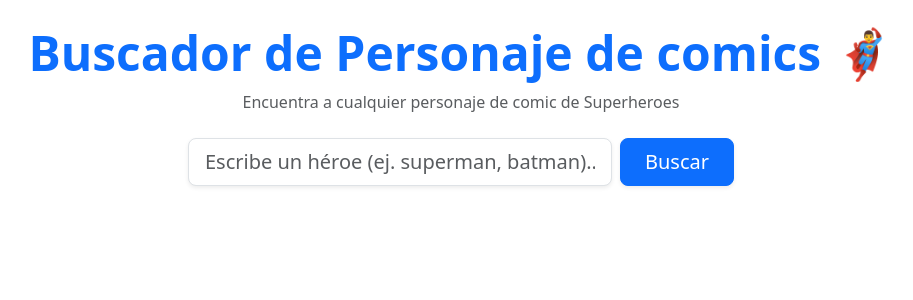
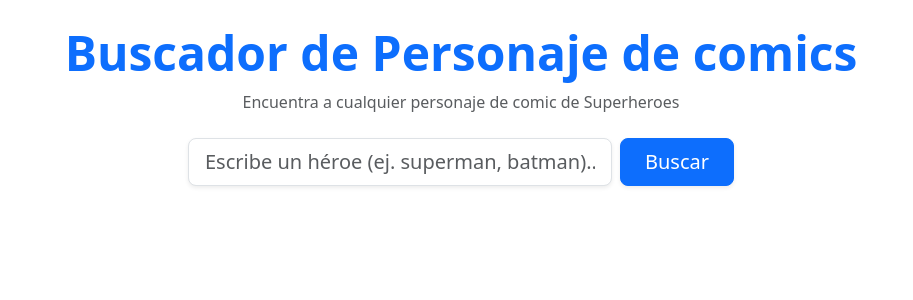
Before and after one commit to arkxarcbtis75/RandomsV3, an Angular app in the folder superhero-app/: page / in a window 1280 px wide. Shown: the top 300 px of the page, without its empty margins (179-1092 px from the left). Built offline with nearby package versions, Linux system fonts and the light colour scheme.

Commit message:
modificar titulo del buscador

```diff
--- a/superhero-app/src/app/app.html
+++ b/superhero-app/src/app/app.html
@@ -1,6 +1,6 @@
 <div class="container py-4">
   <div class="text-center mb-4">
-    <h1 class="fw-bold text-primary display-5">Buscador de Personaje de comics 🦸‍♂️</h1>
+    <h1 class="fw-bold text-primary display-5">Buscador de Personaje de comics </h1>
     <p class="text-muted">Encuentra a cualquier personaje de comic de Superheroes</p>
   </div>
 
```
